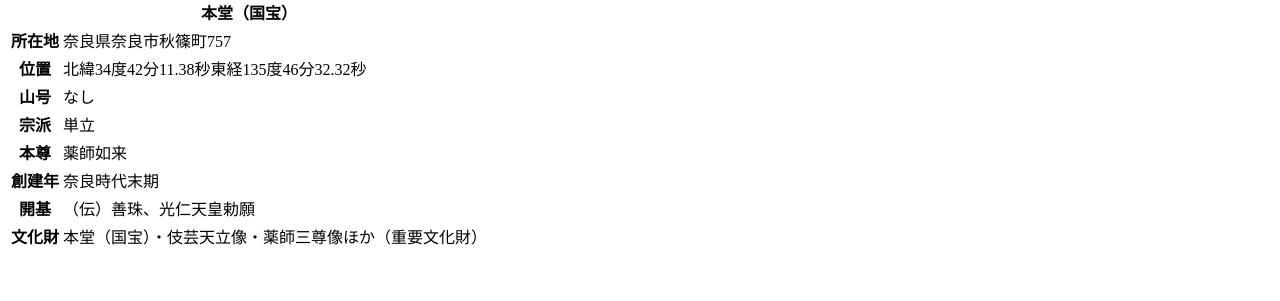
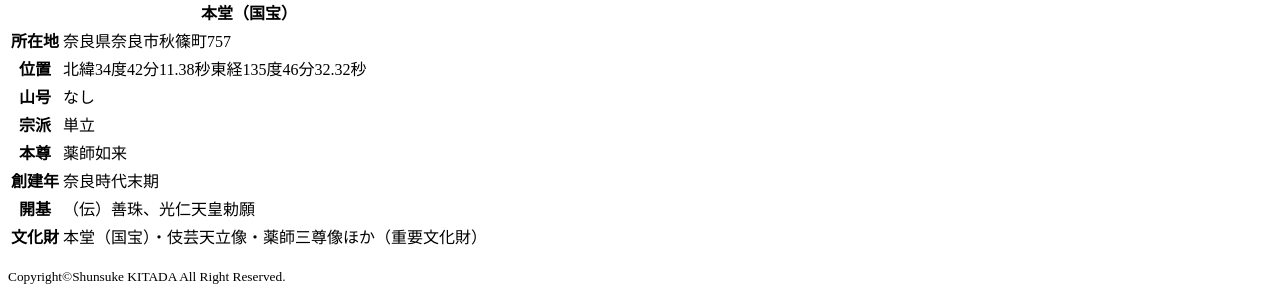
Before and after one commit to septemtrio-ager/temple21, a plain HTML site: page index.html in a window 1280 px wide. Shown: the part 1027-1328 px from the top of the page. Before the commit the page ends 1286 px from the top, so only its background shows below. Drawn offline with Linux system fonts and the light colour scheme.

Commit message:
コピーライトを追加

```diff
--- a/index.html
+++ b/index.html
@@ -105,8 +105,7 @@
 	</table>
       </div>
       <footer>
-      <!-- -copy right -->
-
+	<p id="copyright"><small>Copyright&copy;Shunsuke KITADA All Right Reserved.</small></p>
       </footer>
     </div>
   </body>
```
